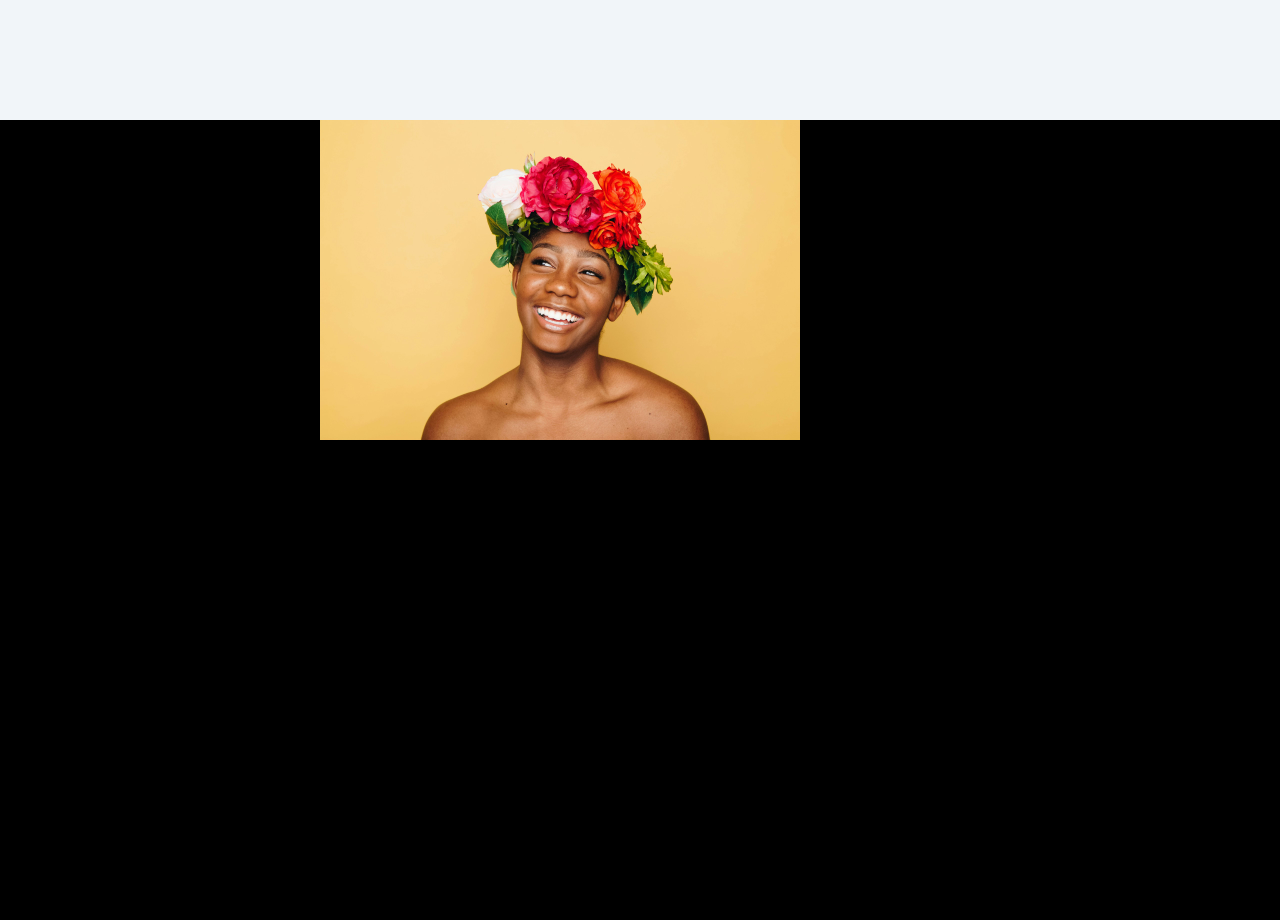
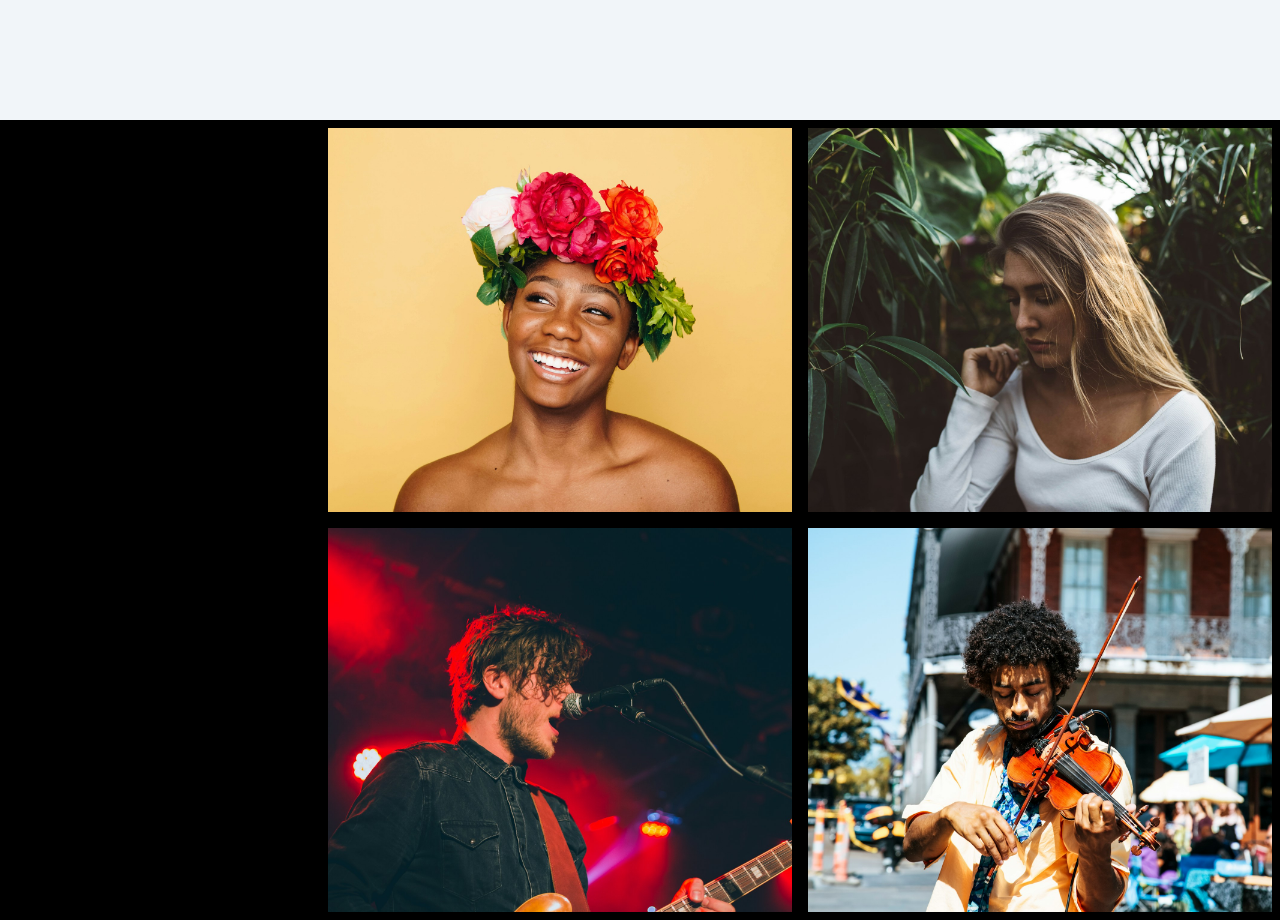
Before and after one commit to emirCo95/elysium_photo_studio, a Next.js app: page / in a window 1280 px wide. Shown: the part 1560-2480 px from the top of the page. Built offline with nearby package versions, Linux system fonts and the light colour scheme.

Commit message:
Update Photos.tsx

```diff
--- a/app/components/Photos.tsx
+++ b/app/components/Photos.tsx
@@ -7,12 +7,39 @@ const Photos = () => {
       id="photos"
       className="w-full h-[100vh] flex gap-5 bg-black overflow-hidden"
     >
-      <div className="w-[30%] lg:w-[80%] grid grid-cols-1 grid-rows-4 lg:grid-cols-2 lg:grid-rows-2 ml-60 md:ml-80">
-        <div className="w-full h-full">
+      <div className="w-[50%] lg:w-[80%] grid grid-cols-1 grid-rows-4 lg:grid-cols-2 lg:grid-rows-2 ml-60 md:ml-80">
+        <div className="w-full h-full p-2">
           <Image
-            className="object-cover"
+            className="w-full h-full object-cover transition-all duration-500 hover:scale-105"
             src="/photo_1.jpg"
             alt="photo_1"
+            width={1920}
+            height={1280}
+          />
+        </div>
+        <div className="w-full h-full p-2">
+          <Image
+            className="w-full h-full object-cover transition-all duration-500 hover:scale-105"
+            src="/photo_2.jpg"
+            alt="photo_2"
+            width={1920}
+            height={1280}
+          />
+        </div>
+        <div className="w-full h-full p-2">
+          <Image
+            className="w-full h-full object-cover transition-all duration-500 hover:scale-105"
+            src="/photo_3.jpg"
+            alt="photo_3"
+            width={1920}
+            height={1280}
+          />
+        </div>
+        <div className="w-full h-full p-2">
+          <Image
+            className="w-full h-full object-cover transition-all duration-500 hover:scale-105"
+            src="/photo_4.jpg"
+            alt="photo_4"
             width={1920}
             height={1280}
           />
```
